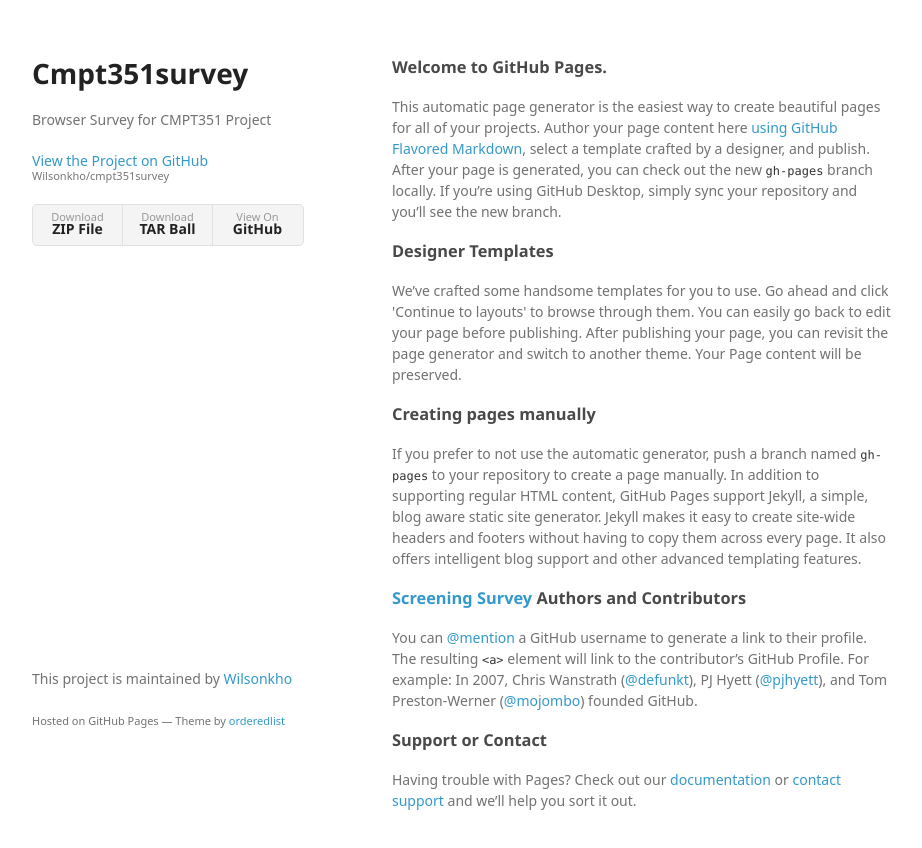
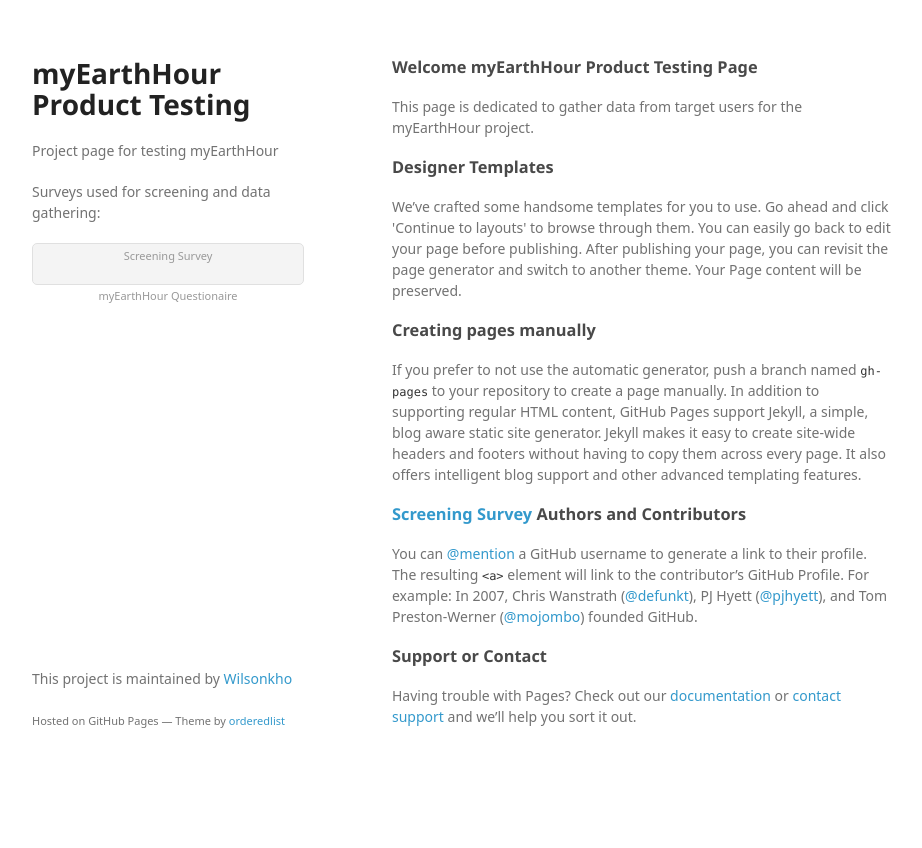
Before and after one commit to Wilsonkho/cmpt351survey, a plain HTML site: page index.html in a window 1280 px wide. Shown: the whole page, without its empty margins (178-1100 px from the left). After the commit the page ends 800 px from the top, so only its background shows below. Drawn offline with Linux system fonts and the light colour scheme; a web font is replaced by a local one.

Commit message:
content touch up

```diff
--- a/index.html
+++ b/index.html
@@ -3,51 +3,33 @@
   <head>
     <meta charset="utf-8">
     <meta http-equiv="X-UA-Compatible" content="chrome=1">
-    <title>Cmpt351survey by Wilsonkho</title>
+    <title>CMPT 351 myEarthHour Usability Test</title>
 
-
-
-<noscript><a href="http://polldaddy.com/poll/9278691/">Test</a></noscript>
     <link rel="stylesheet" href="stylesheets/styles.css">
     <link rel="stylesheet" href="stylesheets/github-light.css">
     <meta name="viewport" content="width=device-width">
-    <!--[if lt IE 9]>
-    <script src="//html5shiv.googlecode.com/svn/trunk/html5.js"></script>
-    <![endif]-->
+
+
   </head>
   <body>
     <div class="wrapper">
       <header>
-        <h1>Cmpt351survey</h1>
-        <p>Browser Survey for CMPT351 Project</p>
+        <h1>myEarthHour Product Testing</h1>
+        <p>Project page for testing myEarthHour</p>
 
-        <p class="view"><a href="https://github.com/Wilsonkho/cmpt351survey">View the Project on GitHub <small>Wilsonkho/cmpt351survey</small></a></p>
-
-
+        <p>Surveys used for screening and data gathering: <br>
         <ul>
-          <li><a href="https://github.com/Wilsonkho/cmpt351survey/zipball/master">Download <strong>ZIP File</strong></a></li>
-          <li><a href="https://github.com/Wilsonkho/cmpt351survey/tarball/master">Download <strong>TAR Ball</strong></a></li>
-          <li><a href="https://github.com/Wilsonkho/cmpt351survey">View On <strong>GitHub</strong></a></li>
+          <a href="screening.html">Screening Survey</a>
+          <a href="questionaire.html">myEarthHour Questionaire</a>
         </ul>
+        </p>
       </header>
       <section>
         <h3>
-<a id="welcome-to-github-pages" class="anchor" href="#welcome-to-github-pages" aria-hidden="true"><span class="octicon octicon-link"></span></a>Welcome to GitHub Pages.</h3>
+<a id="welcome-to-github-pages" class="anchor" href="#welcome-to-github-pages" aria-hidden="true"><span class="octicon octicon-link"></span></a>Welcome myEarthHour Product Testing Page</h3>
 <div class="pd-embed" id="pd_1453824709"></div>
-<script type="text/javascript">
-  var _polldaddy = [] || _polldaddy;
 
-  _polldaddy.push( {
-    type: "iframe",
-    auto: "1",
-    domain: "how29.polldaddy.com/s/",
-    id: "myearthhour-product-testing-survey",
-    placeholder: "pd_1453824709"
-  } );
-
-  (function(d,c,j){if(!document.getElementById(j)){var pd=d.createElement(c),s;pd.id=j;pd.src=('https:'==document.location.protocol)?'https://polldaddy.com/survey.js':'http://i0.poll.fm/survey.js';s=document.getElementsByTagName(c)[0];s.parentNode.insertBefore(pd,s);}}(document,'script','pd-embed'));
-</script>
-<p>This automatic page generator is the easiest way to create beautiful pages for all of your projects. Author your page content here <a href="https://guides.github.com/features/mastering-markdown/">using GitHub Flavored Markdown</a>, select a template crafted by a designer, and publish. After your page is generated, you can check out the new <code>gh-pages</code> branch locally. If you’re using GitHub Desktop, simply sync your repository and you’ll see the new branch.</p>
+<p>This page is dedicated to gather data from target users for the myEarthHour project. </p>
 
 <h3>
 <a id="designer-templates" class="anchor" href="#designer-templates" aria-hidden="true"><span class="octicon octicon-link"></span></a>Designer Templates</h3>
```
